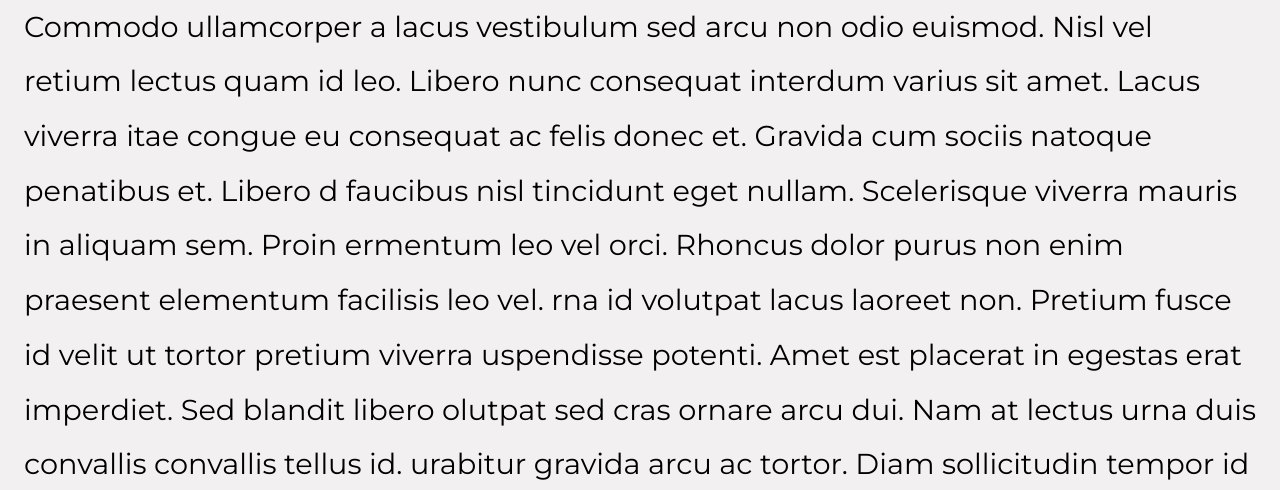
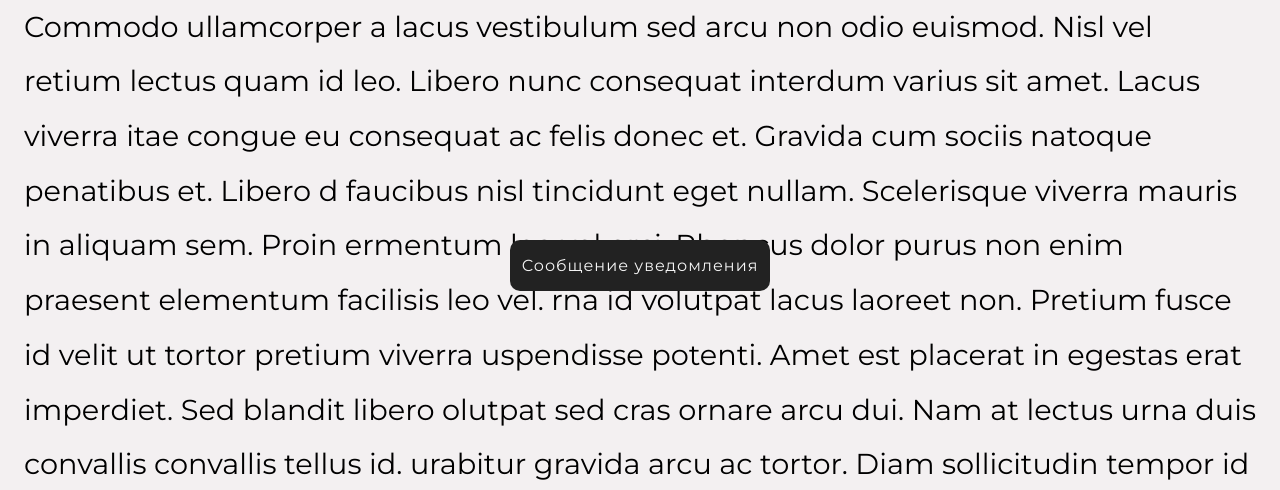
Before and after one commit to Sergisa/WebTrain, a PHP site: page / in a window 1280 px wide. Shown: the part 583-1073 px from the top of the page. Run offline with PHP 8.4, Linux system fonts and the light colour scheme.

Commit message:
Обёртка
Формирование обёртки и анимация всплытия

```diff
--- a/index.js
+++ b/index.js
@@ -1,9 +1,16 @@
+HTMLElement.prototype.wrap = function(wrapper){
+
+    this.parentNode.insertBefore(wrapper, this);
+    wrapper.appendChild(this);
+}
+var wrapper = document.createElement('div');
+wrapper.id = 'main_wrapper';
+wrapper.classList.add("wrapper");
+document.getElementById("main_popup").wrap(wrapper);
 document.getElementById('block_link').onclick = function(){
-
-    document.getElementById("main_popup").classList.add('open');
+    document.getElementById("main_wrapper").classList.add('open');
+    setTimeout(function(){
+        document.getElementById("main_wrapper").classList.remove('open');
+    }, 2000);
     return false;
 };
-
-document.getElementById('site_link').onclick = function(){
-    return false;
-}
--- a/popup.css
+++ b/popup.css
@@ -1,20 +1,24 @@
 @import url("https://fonts.googleapis.com/css2?family=Montserrat:ital,wght@0,100;0,200;0,300;0,400;0,500;0,600;0,700;0,800;0,900;1,100;1,200;1,300;1,400;1,500;1,600;1,700;1,800;1,900&display=swap");
-div.popup{
-    position: fixed;
-    bottom: 0;
-    background-color: #010140;
-    color: wheat;
+.wrapper{
+    text-align: center;
+    bottom: -90px;
+    position: sticky;
+    width: 100%;
+    transition: all 0.4s ease-in-out;
+}
+.wrapper.open{
+    bottom: 0px;
+    transition: all 0.4s ease-in-out;
+    display: block;
+}
+.popup{
+    display: inline-block;
+    background-color: #222;
+    color: whitesmoke;
     padding: 1em 0.7em;
-    border-radius: 6px;
+    border-radius: 10px;
     margin: 0 0 1em;
-    font-weight: 500;
-    opacity: 0;
-
+    font-weight: 400;
+    letter-spacing: 1px;
+    transition: all 2.9s ease-in-out;
 }
-div.popup.open{
-    transition: opacity 0.9s ease-in-out;
-    opacity: 1;
-}
-div.popup p{
-
-}
```
